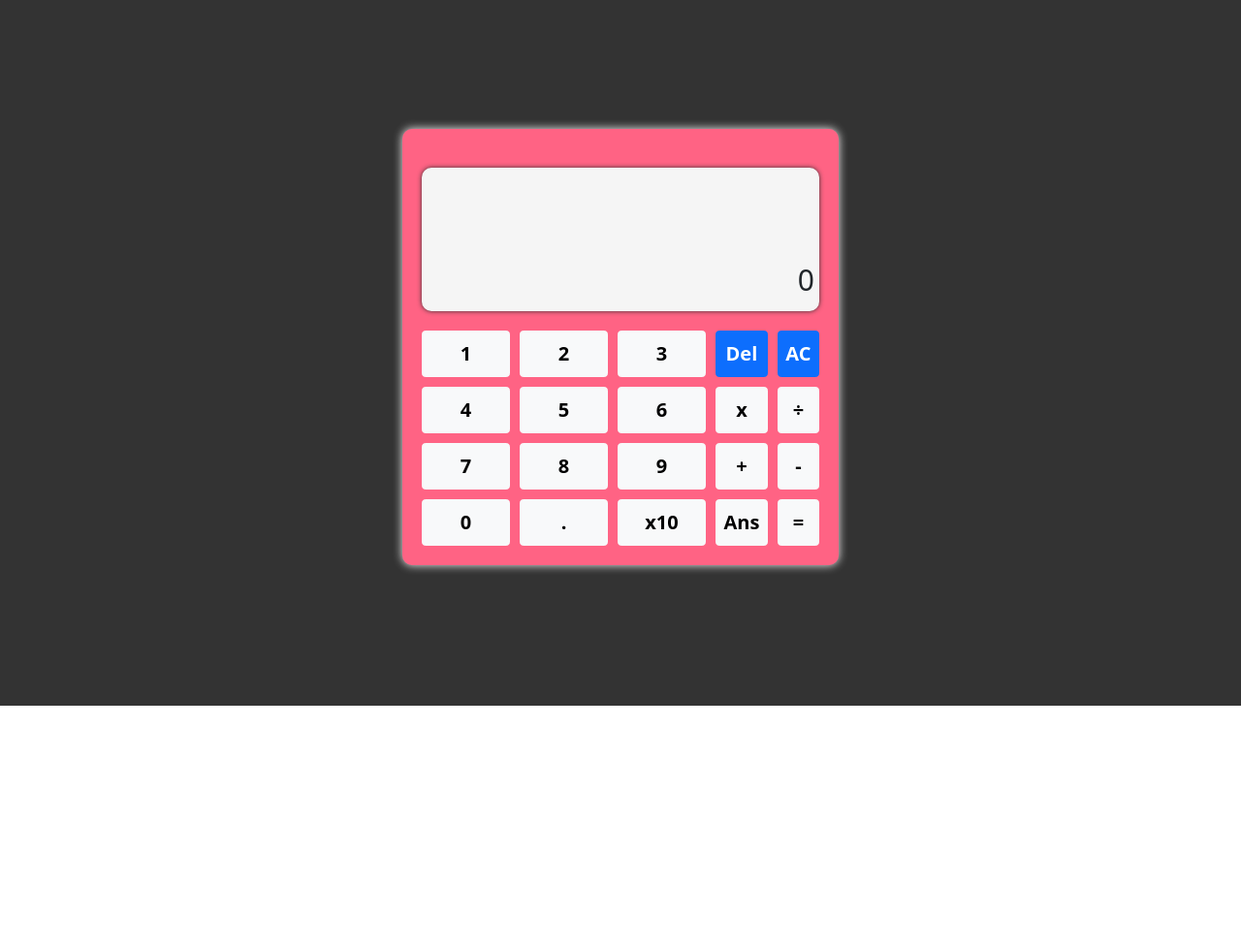
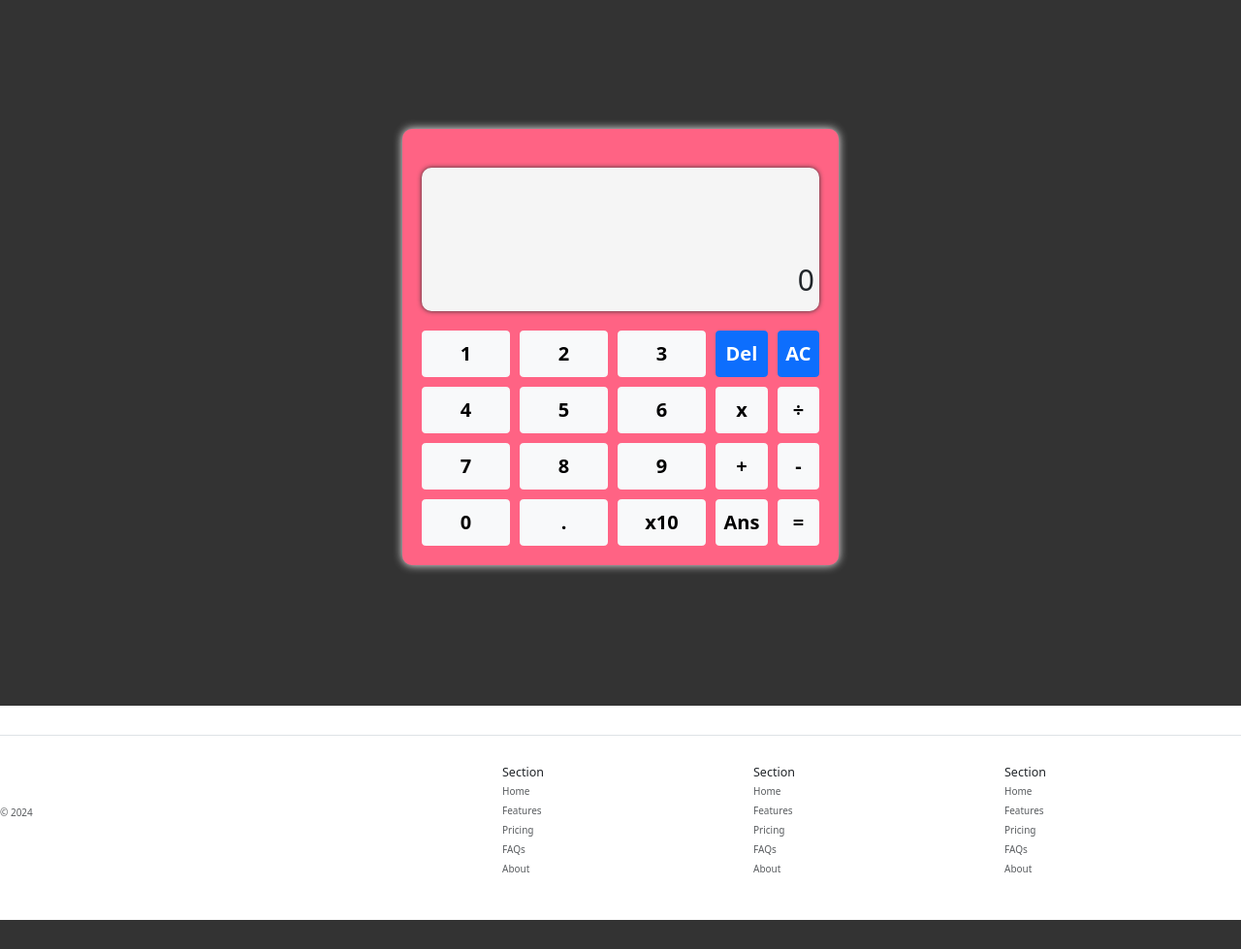
Before and after one commit to arthvelc/calculadora, a plain HTML site: page index.html in a window 1280 px wide. Shown: the part 47-1026 px from the top of the page at 97% size. Before the commit the page ends 800 px from the top, so only its background shows below. Drawn offline with nearby package versions, Linux system fonts and the light colour scheme.

Commit message:
comentarios y footer

```diff
--- a/css/style.css
+++ b/css/style.css
@@ -15,6 +15,7 @@
 }
 html {
     font-size: 62.5%;
+    background-color: var(--text-color);
 }
 .navbar .navbar-expand-lg .bg-body-tertiary{
     background-color: var(--primary-color);
--- a/index.html
+++ b/index.html
@@ -9,7 +9,7 @@
     <link rel="stylesheet" href="./css/style.css">
 </head>
 <body>
-
+    <!-- nav -->
     <nav class="navbar navbar-expand-lg bg-body-tertiary">
         <div class="container-fluid">
             <a class="navbar-brand" href="#">Navbar w/ text</a>
@@ -35,13 +35,13 @@
         </div>
     </nav>
 
-
+    <!-- Main -->
     <main class="main-container">
         <div class="calculadora-container">
-            <div class = "display">
-                <span class = "display-results" id = "results"></span>
-                <span id = "input"type="text" class="display-input" value="0" disabled>
-                0
+            <div class="display">
+                <span class="display-results" id="results"></span>
+                <span id="input" type="text" class="display-input" value="0" disabled>
+                    0
                 </span>
             </div>
 
@@ -67,22 +67,62 @@
                     <button type="button" class="btn btn-light" id="btn-multiply" value="x">x</button>
                     <button type="button" class="btn btn-light" id="btn-divide" value="÷">÷</button>
                     <button type="button" class="btn btn-light" id="btn-sum" value="+">+</button>
-                    <button type="button" class="btn btn-light" id="btn-rest"value="-">-</button>
+                    <button type="button" class="btn btn-light" id="btn-rest" value="-">-</button>
                     <button type="button" class="btn btn-light" id="btn-ans">Ans</button>
                     <button type="button" class="btn btn-light" id="btn-equal" value="=">=</button>
                 </div>
-                </div>
+            </div>
+        </div>
+    </main>
+
+    <!-- footer -->
+    <footer class="row row-cols-1 row-cols-sm-2 row-cols-md-5 py-5 my-5 border-top">
+        <div class="col mb-3">
+            <a href="/" class="d-flex align-items-center mb-3 link-body-emphasis text-decoration-none">
+                <svg class="bi me-2" width="40" height="32"><use xlink:href="#bootstrap"></use></svg>
+            </a>
+            <p class="text-body-secondary">© 2024</p>
         </div>
 
+        <div class="col mb-3">
 
+        </div>
 
-            </div>
+        <div class="col mb-3">
+            <h5>Section</h5>
+            <ul class="nav flex-column">
+                <li class="nav-item mb-2"><a href="#" class="nav-link p-0 text-body-secondary">Home</a></li>
+                <li class="nav-item mb-2"><a href="#" class="nav-link p-0 text-body-secondary">Features</a></li>
+                <li class="nav-item mb-2"><a href="#" class="nav-link p-0 text-body-secondary">Pricing</a></li>
+                <li class="nav-item mb-2"><a href="#" class="nav-link p-0 text-body-secondary">FAQs</a></li>
+                <li class="nav-item mb-2"><a href="#" class="nav-link p-0 text-body-secondary">About</a></li>
+            </ul>
+        </div>
 
-    </main>
+        <div class="col mb-3">
+            <h5>Section</h5>
+            <ul class="nav flex-column">
+                <li class="nav-item mb-2"><a href="#" class="nav-link p-0 text-body-secondary">Home</a></li>
+                <li class="nav-item mb-2"><a href="#" class="nav-link p-0 text-body-secondary">Features</a></li>
+                <li class="nav-item mb-2"><a href="#" class="nav-link p-0 text-body-secondary">Pricing</a></li>
+                <li class="nav-item mb-2"><a href="#" class="nav-link p-0 text-body-secondary">FAQs</a></li>
+                <li class="nav-item mb-2"><a href="#" class="nav-link p-0 text-body-secondary">About</a></li>
+            </ul>
+        </div>
 
+        <div class="col mb-3">
+            <h5>Section</h5>
+            <ul class="nav flex-column">
+                <li class="nav-item mb-2"><a href="#" class="nav-link p-0 text-body-secondary">Home</a></li>
+                <li class="nav-item mb-2"><a href="#" class="nav-link p-0 text-body-secondary">Features</a></li>
+                <li class="nav-item mb-2"><a href="#" class="nav-link p-0 text-body-secondary">Pricing</a></li>
+                <li class="nav-item mb-2"><a href="#" class="nav-link p-0 text-body-secondary">FAQs</a></li>
+                <li class="nav-item mb-2"><a href="#" class="nav-link p-0 text-body-secondary">About</a></li>
+            </ul>
+        </div>
+    </footer>
 
-    <script src = "js/main.js"></script>
-
+    <script src="js/main.js"></script>
     <script src="https://cdn.jsdelivr.net/npm/bootstrap@5.3.3/dist/js/bootstrap.bundle.min.js" integrity="sha384-YvpcrYf0tY3lHB60NNkmXc5s9fDVZLESaAA55NDzOxhy9GkcIdslK1eN7N6jIeHz" crossorigin="anonymous"></script>
 </body>
 </html>
```
Also changed, not shown: js/main.js (+24 -1 lines).
